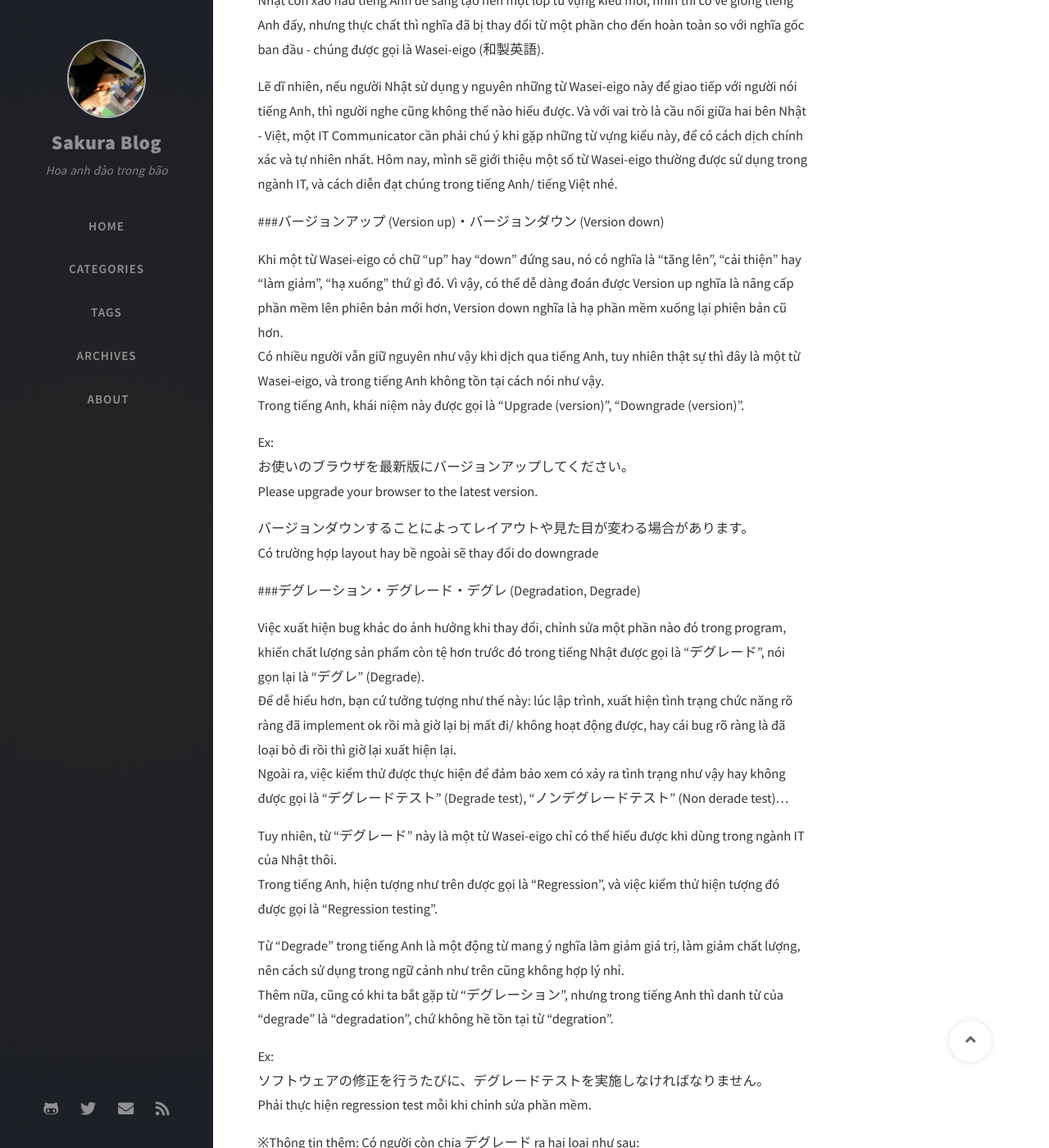
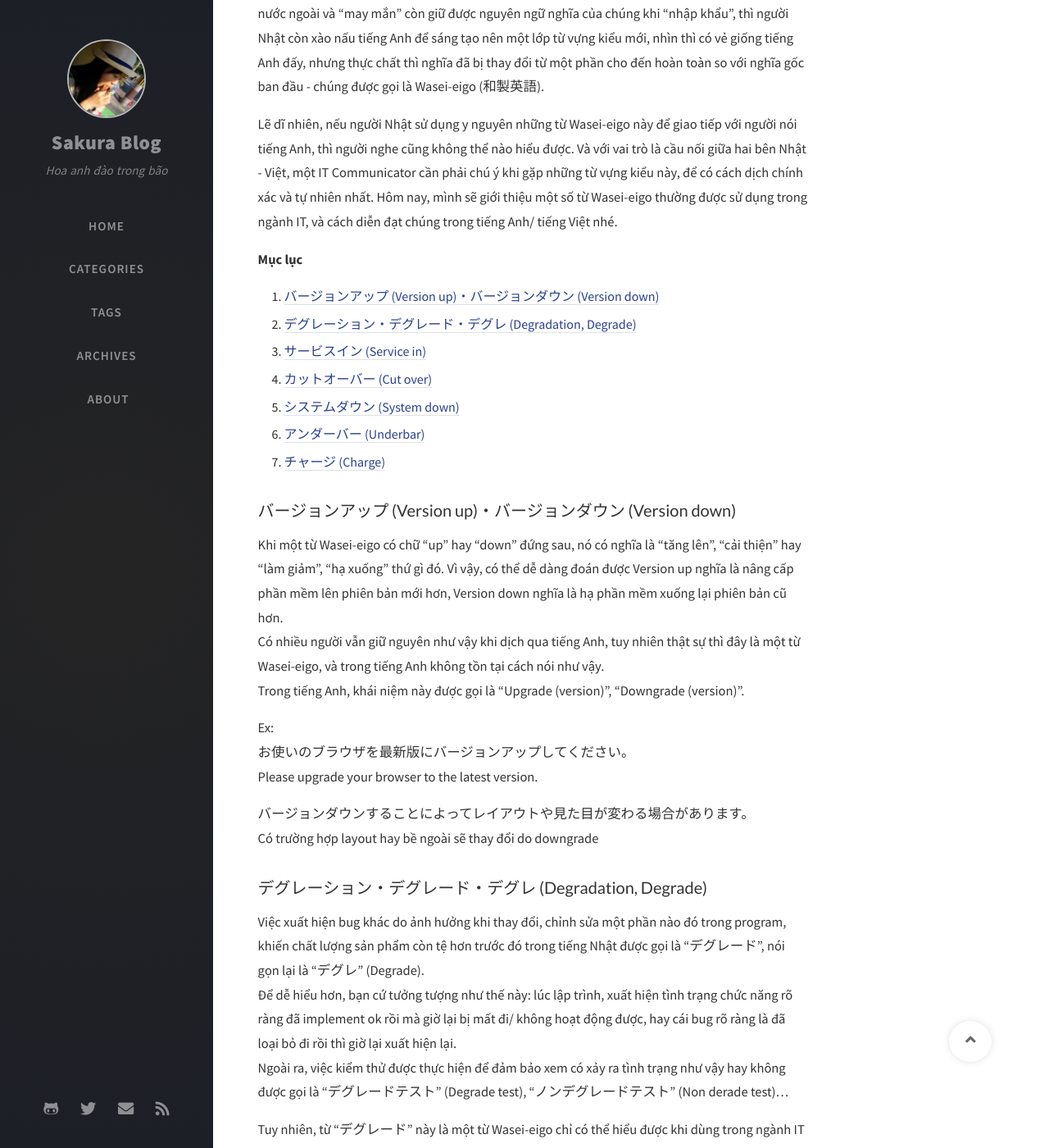
Before and after one commit to sakazutoshi/sakazutoshi.github.io, a Jekyll site: the page built from _posts/wasei-eigo/2021-03-20-wasei-eigo.md, in a window 1280 px wide and 1400 px high, scrolled down 419 px. Shown: the whole window at 82% size. Built offline with Jekyll 4.4.1, drawn with Linux system fonts in a browser that asks for light colours; nearby versions of some CDN libraries; comment, search, counter and statistics services are not loaded; some of the changed text lies outside the part shown.

Commit message:
Edit style of the post (3)

```diff
--- a/_posts/wasei-eigo/2021-03-20-wasei-eigo.md
+++ b/_posts/wasei-eigo/2021-03-20-wasei-eigo.md
@@ -6,13 +6,23 @@ categories: [Japanese]
 tags: [wasei-eigo]
 ---
 [![](wasei-eigo.jpeg)](wasei-eigo.jpeg)
+
 Sử dụng tiếng Nhật để làm việc trong ngành IT, chắc hẳn bạn sẽ dễ dàng nhận ra một đặc thù: có rất nhiều từ vựng chuyên ngành là từ Katakana. Hầu hết chúng đều bắt nguồn từ tiếng Anh. Và thông thường thì giữ nguyên tiếng Anh, không cố dịch ra tiếng Việt là lựa chọn khôn ngoan nhất.
 
 Tuy nhiên, khác với Gairaigo (外来語) - những từ ngoại lai được vay mượn trực tiếp từ ngôn ngữ nước ngoài và “may mắn” còn giữ được nguyên ngữ nghĩa của chúng khi “nhập khẩu”, thì người Nhật còn xào nấu tiếng Anh để sáng tạo nên một lớp từ vựng kiểu mới, nhìn thì có vẻ giống tiếng Anh đấy, nhưng thực chất thì nghĩa đã bị thay đổi từ một phần cho đến hoàn toàn so với nghĩa gốc ban đầu - chúng được gọi là Wasei-eigo (和製英語).
 
 Lẽ dĩ nhiên, nếu người Nhật sử dụng y nguyên những từ Wasei-eigo này để giao tiếp với người nói tiếng Anh, thì người nghe cũng không thể nào hiểu được. Và với vai trò là cầu nối giữa hai bên Nhật - Việt, một IT Communicator cần phải chú ý khi gặp những từ vựng kiểu này, để có cách dịch chính xác và tự nhiên nhất. Hôm nay, mình sẽ giới thiệu một số từ Wasei-eigo thường được sử dụng trong ngành IT, và cách diễn đạt chúng trong tiếng Anh/ tiếng Việt nhé.
 
-###バージョンアップ (Version up)・バージョンダウン (Version down)
+**Mục lục**
+1. [バージョンアップ (Version up)・バージョンダウン (Version down)](#バージョンアップ-(Version up)・バージョンダウン-(Version down))
+2. [デグレーション・デグレード・デグレ (Degradation, Degrade)](#デグレーション・デグレード・デグレ-(Degradation,-Degrade))
+3. [サービスイン (Service in)](#サービスイン-(Service-in))
+4. [カットオーバー (Cut over)](#カットオーバー-(Cut-over))
+5. [システムダウン (System down)](#システムダウン-(System-down))
+6. [アンダーバー (Underbar)](#アンダーバー-(Underbar))
+7. [チャージ (Charge)](#チャージ-(Charge))
+
+### バージョンアップ (Version up)・バージョンダウン (Version down)
 
 Khi một từ Wasei-eigo có chữ "up" hay “down” đứng sau, nó có nghĩa là "tăng lên", "cải thiện" hay “làm giảm”, “hạ xuống” thứ gì đó.
 Vì vậy, có thể dễ dàng đoán được Version up nghĩa là nâng cấp phần mềm lên phiên bản mới hơn, Version down nghĩa là hạ phần mềm xuống lại phiên bản cũ hơn.
@@ -26,7 +36,7 @@ Please upgrade your browser to the latest version.
 バージョンダウンすることによってレイアウトや見た目が変わる場合があります。
 Có trường hợp layout hay bề ngoài sẽ thay đổi do downgrade
 
-###デグレーション・デグレード・デグレ (Degradation, Degrade)
+### デグレーション・デグレード・デグレ (Degradation, Degrade)
 
 Việc xuất hiện bug khác do ảnh hưởng khi thay đổi, chỉnh sửa một phần nào đó trong program, khiến chất lượng sản phẩm còn tệ hơn trước đó trong tiếng Nhật được gọi là "デグレード", nói gọn lại là "デグレ" (Degrade).
 Để dễ hiểu hơn, bạn cứ tưởng tượng như thế này: lúc lập trình, xuất hiện tình trạng chức năng rõ ràng đã implement ok rồi mà giờ lại bị mất đi/ không hoạt động được, hay cái bug rõ ràng là đã loại bỏ đi rồi thì giờ lại xuất hiện lại.
@@ -52,7 +62,7 @@ Phải thực hiện regression test mỗi khi chỉnh sửa phần mềm.
    Từ "エンバグ" này cũng giống với "デグレード", là một Wasei-eigo, nên đây là cách nói không tồn tại trong tiếng Anh.
    Vì đây là sai sót khác với "リグレッション (Regression)" mang nghĩa "退行 - Giật lùi, đi ngược trở lại", nên cũng có người phân biệt từ này với "デグレード"
 
-###サービスイン (Service in)
+### サービスイン (Service in)
 
 Việc hệ thống mới bắt đầu đi vào hoạt động chính thức được gọi là "サービスイン", nhưng trong tiếng Anh, nếu dùng từ này thì người ta sẽ không hiểu.
 Từ tương ứng với nghĩa này trong tiếng Anh là "go-live". Là danh từ thì có dấu gạch ngang ở giữa. Còn động từ thì có thể dùng "go live".
@@ -62,13 +72,13 @@ Ex:
 このシステムは来月サービスインする予定です。
 This system will go live next month.
 
-###カットオーバー (Cut over)
+### カットオーバー (Cut over)
 
 "カットオーバー" cũng được sử dụng với nghĩa gần như tương tự với từ "サービスイン" phía trên, nên ta có thể sử dụng "go-live", "release", "launch" để thể hiện ý nghĩa này.
 Trong tiếng Anh cũng có từ "cut over", nhưng ý nghĩa hơi khác một chút. Trong khi "カットオーバー" trong tiếng Nhật chỉ thời điểm bắt đầu hoạt động hệ thống mới, thì "cut over" trong tiếng Anh là từ chỉ "giai đoạn chuyển từ hệ thống cũ sang hệ thống mới".
 Trong khi từ "カットオーバー" trong tiếng Nhật thường dùng để chỉ "go-live" trong tiếng Anh, thì "cut over" trong tiếng Anh lại mang ý nghĩa là giai đoạn trước đó, nên khi trao đổi bằng tiếng Anh thì cần phải chú ý.
 
-###システムダウン (System down)
+### システムダウン (System down)
 
 Việc hệ thống bị dừng hoạt động hay tắt bất thường, ngoài mong muốn được gọi là "システムダウン". Trong tiếng Việt, chúng ta dùng cách nói "sập hệ thống", còn trong tiếng Anh thì không có cách diễn đặt bằng danh từ kiểu như "system down" như vậy.
 Trong tiếng Anh, thường sử dụng cách nói "system failure" hay "system crash".
@@ -85,7 +95,7 @@ The inventory management system has been down since yesterday.
 停電のため、コンピュータシステムがダウンしました。
 Our computer system went down due to a power outage.
 
-###アンダーバー (Underbar)
+### アンダーバー (Underbar)
 
 Dấu gạch dưới "_" trong tiếng Nhật thường được gọi là "アンダーバー", nhưng trong tiếng Anh thì gọi là "Underscore".
 
@@ -96,7 +106,7 @@ You can’t use an underscore in the domain name.
 iPadでアンダーバー記号を入力するにはどうすればよいですか？
 How can I type an underscore symbol on iPad?
 
-###チャージ (Charge)
+### チャージ (Charge)
 
 Ở Nhật, người ta dùng khái niệm "チャージ" khi nạp tiền vào thẻ PASMO, SUICA,... Trong tiếng Việt, chúng ta cũng hay dùng cách nói tương tự là "charge tiền" đúng không nào?
 Nhưng thật sự thì trong tiếng Anh, họ không dùng từ charge để chỉ việc nạp tiền, tăng số dư trong thẻ đâu. Trong tiếng Anh, khái niệm này được diễn đạt bằng từ "refill" hoặc "top-up".
```
